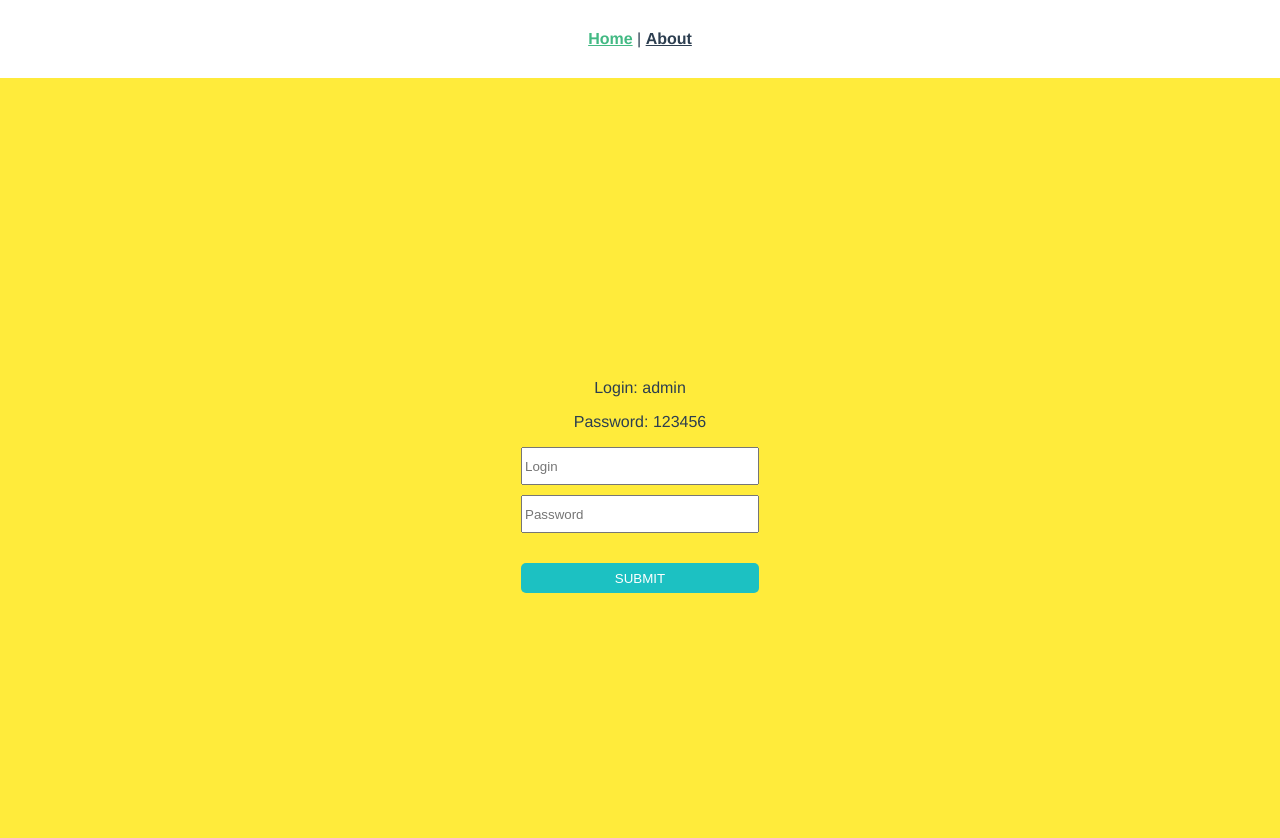
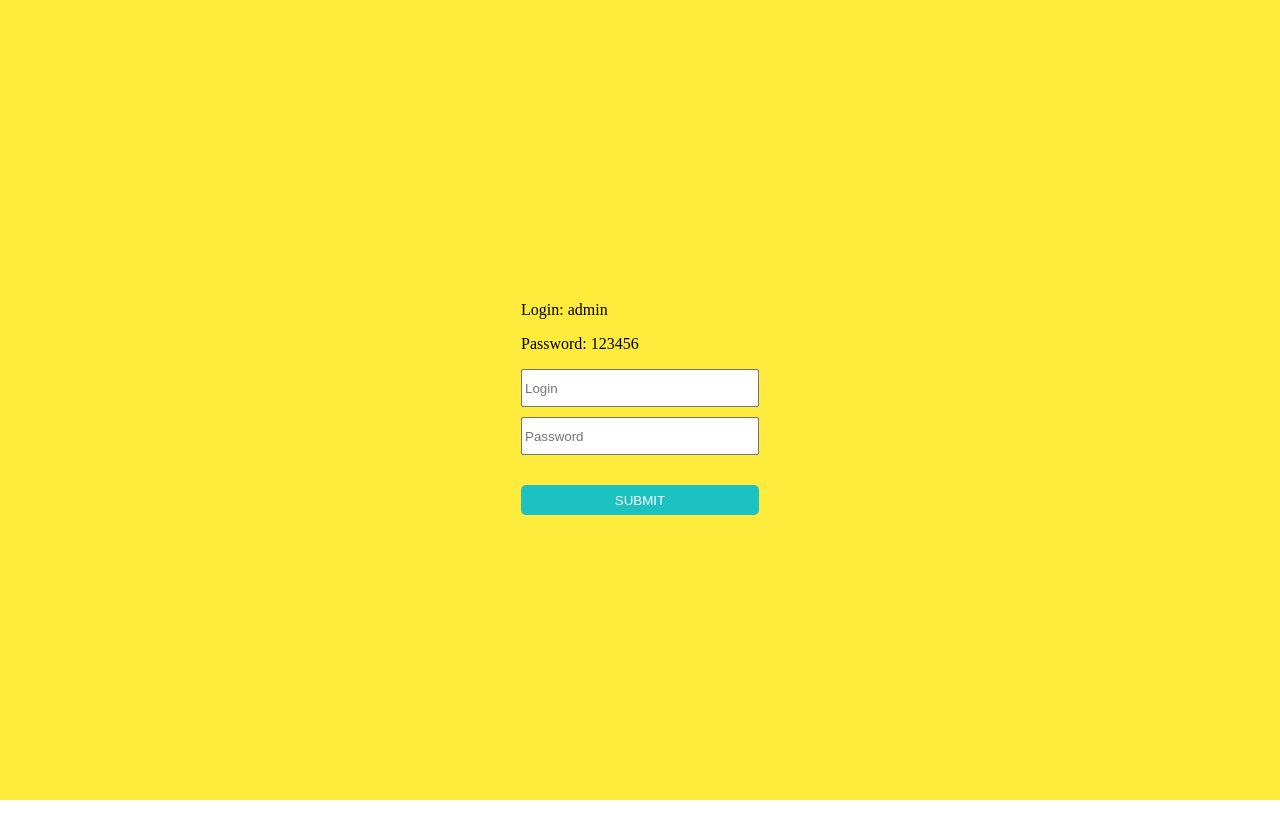
Before and after one commit to laumanovr/postsvue3, a Vue app: page / in a window 1280 px wide. Shown: the top 838 px of the page. After the commit the page ends 800 px from the top, so only its background shows below. Built offline with nearby package versions, Linux system fonts and the light colour scheme.

Commit message:
modified app component

```diff
--- a/src/App.vue
+++ b/src/App.vue
@@ -1,30 +1,3 @@
 <template>
-  <nav>
-    <router-link to="/">Home</router-link> |
-    <router-link to="/about">About</router-link>
-  </nav>
   <router-view/>
 </template>
-
-<style lang="scss">
-#app {
-  font-family: Avenir, Helvetica, Arial, sans-serif;
-  -webkit-font-smoothing: antialiased;
-  -moz-osx-font-smoothing: grayscale;
-  text-align: center;
-  color: #2c3e50;
-}
-
-nav {
-  padding: 30px;
-
-  a {
-    font-weight: bold;
-    color: #2c3e50;
-
-    &.router-link-exact-active {
-      color: #42b983;
-    }
-  }
-}
-</style>
```
